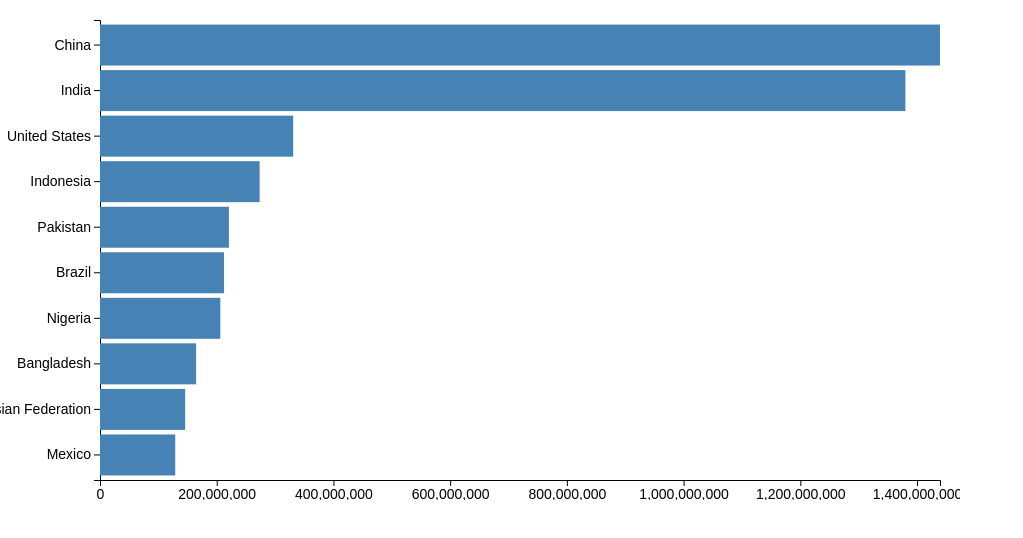
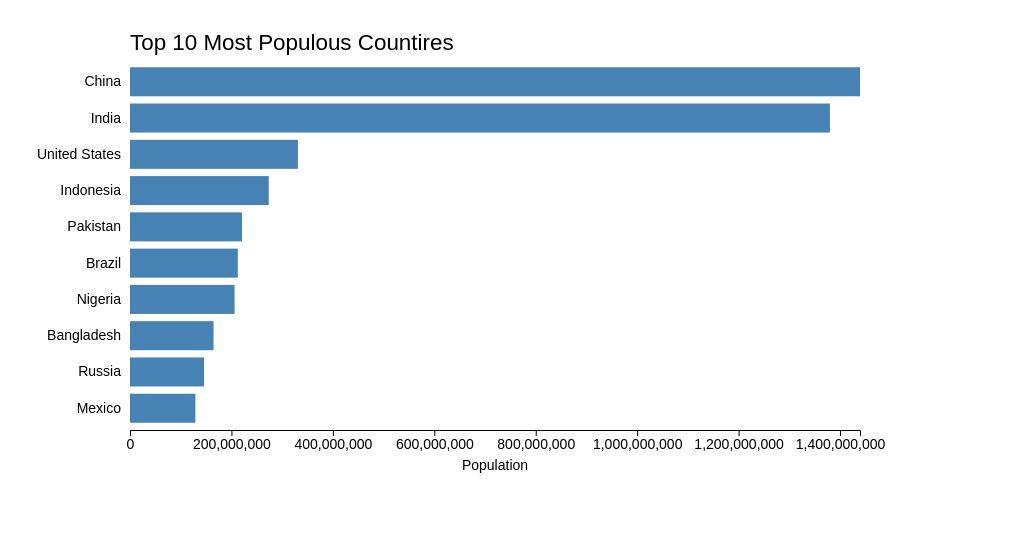
Before and after one commit to katrinrodkina/d3, a website: page bar_chart/index.html in a window 1280 px wide. Shown: the whole page, without its empty margins (0-1023 px from the left). Drawn offline with nearby package versions, Linux system fonts and the light colour scheme.

Commit message:
axes update

```diff
--- a/bar_chart/bundle.js
+++ b/bar_chart/bundle.js
@@ -8,7 +8,7 @@
 
   const render = data => {
 
-    const margin = {top:20, bottom:20, left:100, right:20};
+    const margin = {top:60, bottom:70, left:130, right:100};
     const innerWidth = width - margin.left - margin.right;
     const innerHeight = height - margin.top - margin.bottom;
 
@@ -20,7 +20,7 @@
      const yScale = d3.scaleBand()
     	.domain(data.map( d => d.country))
     	.range([0, innerHeight])
-  		.padding(0.1);
+  		.padding(0.2);
 
     const g = svg.append('g')
     	.attr('transform', `translate(${margin.left}, ${margin.top})`);
@@ -30,11 +30,24 @@
     console.log(yScale.domain());
     console.log(yScale.range());
 
-  	g.append('g').call(d3.axisLeft(yScale));
+    g.append('g').call(d3.axisLeft(yScale))
+      .selectAll('.domain, .tick line')
+      .remove()
+
     g.append('g').call(d3.axisBottom(xScale))
-    	.attr('transform', `translate(${0}, ${innerHeight})`);
+      .attr('transform', `translate(${0}, ${innerHeight})`)
+      .append('text').attr('y', 40).attr('x', innerWidth/2).attr('fill', 'black').text('Population')
+      .select('.domain')
+      .remove()
 
-    g.selectAll('rect').data(data)
+
+
+    g.append('text')
+      .attr('y', -10)
+      .text('Top 10 Most Populous Countires')
+
+
+    g.selectAll('rect').data(data)  //joining data to rectungles
     	.enter().append('rect')
     	.attr('y', d => yScale(d.country))
     	.attr('width', d => xScale(d.population))
--- a/bar_chart/data.csv
+++ b/bar_chart/data.csv
@@ -7,5 +7,5 @@ Pakistan,220892
 Brazil,212559
 Nigeria,206140
 Bangladesh,164689
-Russian Federation,145934
+Russia,145934
 Mexico,128933
--- a/bar_chart/styles.css
+++ b/bar_chart/styles.css
@@ -9,5 +9,6 @@ rect {
 
 
 text {
-  font-size:1.4em
+  font-size:1.4em;
+  font-family:sans-serif
 }
```
Also changed, not shown: bar_chart/index.js (+11 -6 lines).
